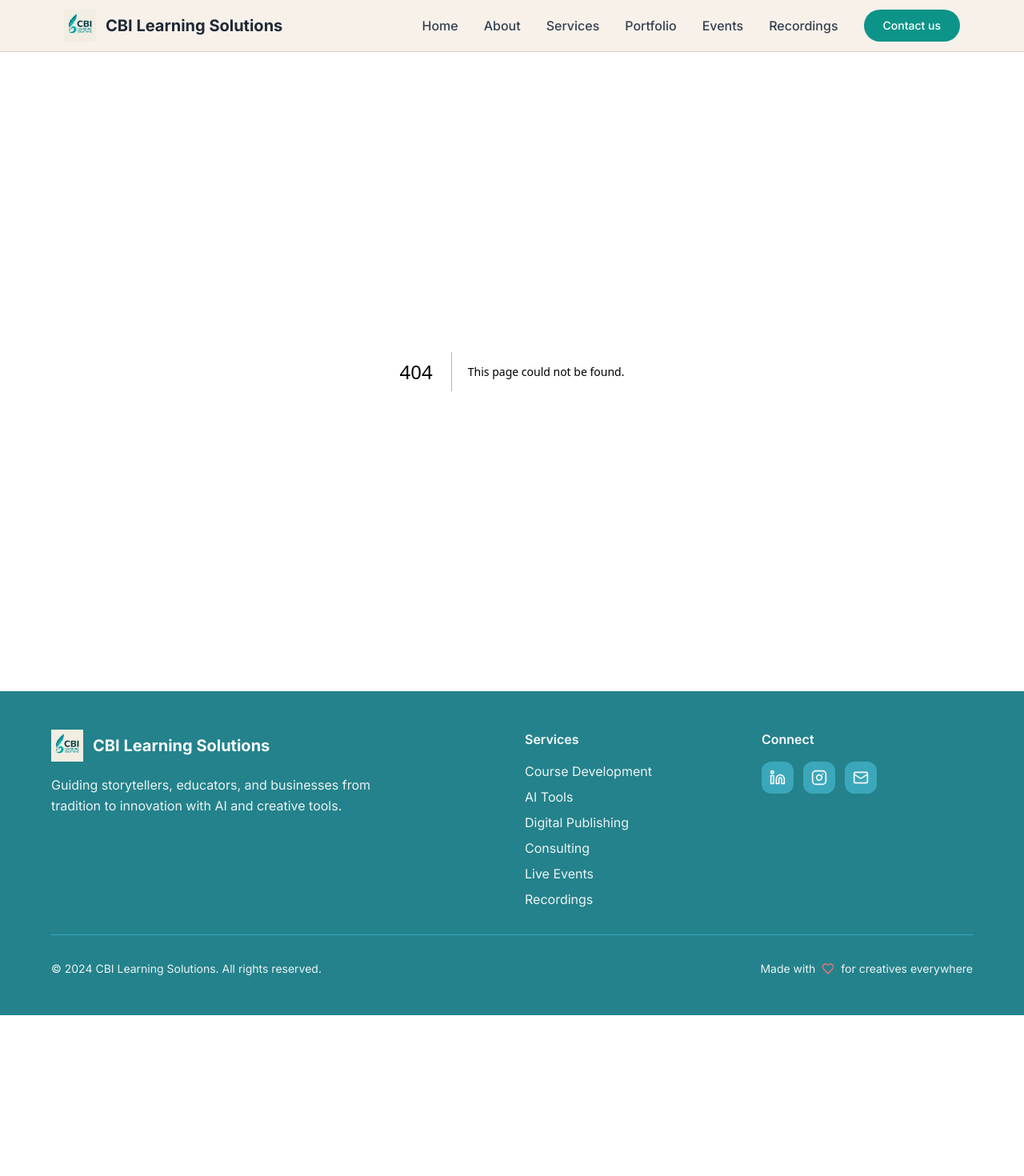
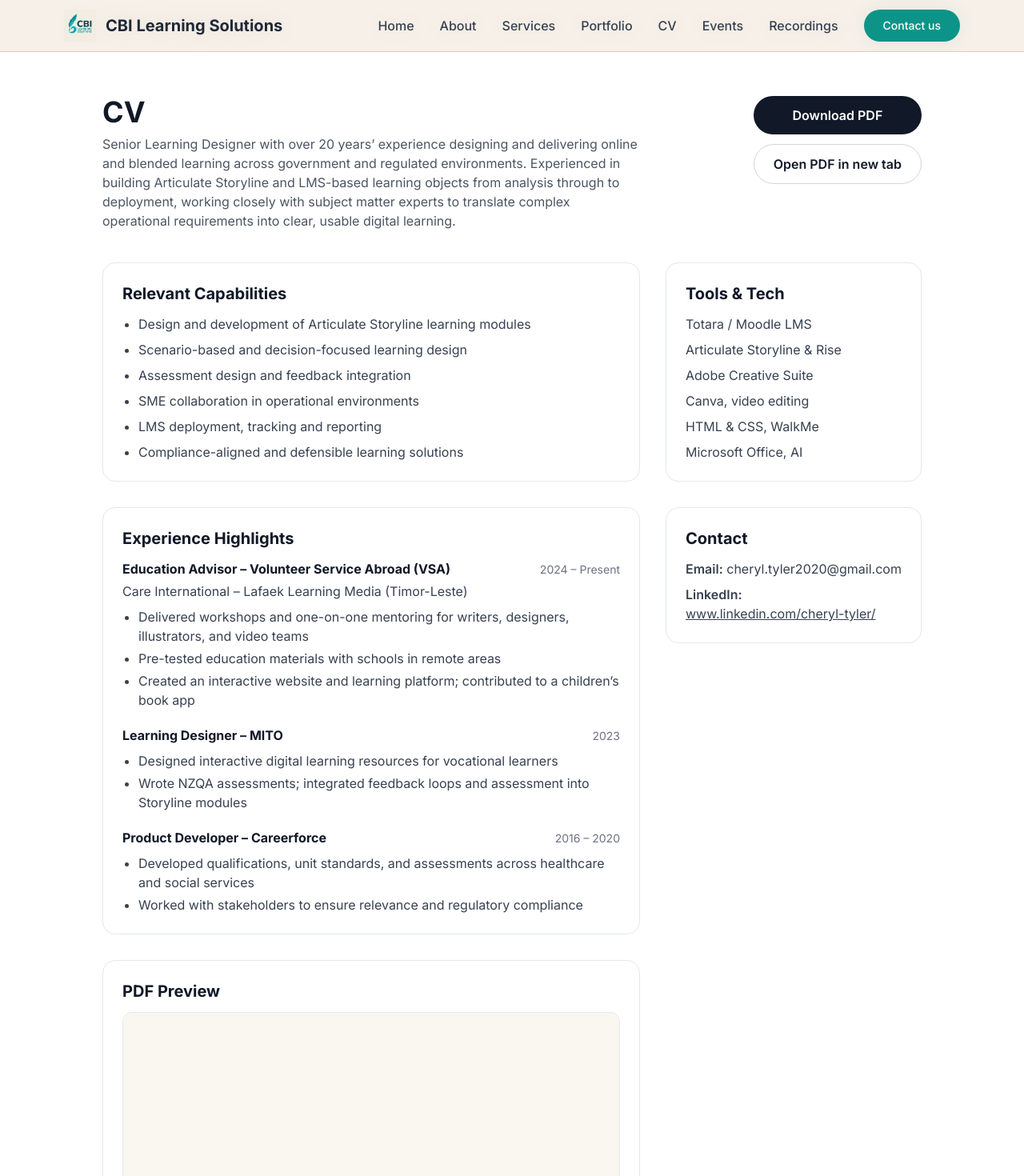
Before and after one commit to ChynaBlueInk/CBI-Solutions, a Next.js app: page /cv in a window 1280 px wide. Before the commit this address had no page. Shown: the top 1470 px of the page at 80% size. Before the commit the page ends 1269 px from the top, so only its background shows below. Built offline with nearby package versions, Linux system fonts and the light colour scheme.

Commit message:
add and update CV info

```diff
--- a/app/components/Navigation.tsx
+++ b/app/components/Navigation.tsx
@@ -1,22 +1,23 @@
 // app/components/Navigation.tsx
 "use client"
 
-import { useState } from "react"
+import {useState}from "react"
 import Link from "next/link"
 import Image from "next/image"
-import { Menu, X } from "lucide-react"
-import { Button } from "@/components/ui/button"
+import {Menu,X}from "lucide-react"
+import {Button}from "@/components/ui/button"
 
 export default function Navigation() {
-  const [isOpen, setIsOpen] = useState(false)
+  const [isOpen,setIsOpen]=useState(false)
 
-  const navItems = [
-    { name: "Home", href: "/" },
-    { name: "About", href: "/about" },
-    { name: "Services", href: "/services" },
-    { name: "Portfolio", href: "/portfolio" },
-    { name: "Events", href: "/events" },
-    { name: "Recordings", href: "/recordings" },
+  const navItems=[
+    {name:"Home",href:"/"},
+    {name:"About",href:"/about"},
+    {name:"Services",href:"/services"},
+    {name:"Portfolio",href:"/portfolio"},
+    {name:"CV",href:"/cv"},
+    {name:"Events",href:"/events"},
+    {name:"Recordings",href:"/recordings"},
   ]
 
   return (
@@ -26,7 +27,7 @@ export default function Navigation() {
           {/* Logo + Brand */}
           <Link href="/" className="flex items-center gap-3">
             <Image
-              src="/brand/cbi-logo.png" // ✅ save your new logo here
+              src="/brand/cbi-logo.png"
               alt="CBI Learning Solutions"
               width={40}
               height={40}
@@ -40,7 +41,7 @@ export default function Navigation() {
 
           {/* Desktop Nav */}
           <div className="hidden md:flex items-center gap-8">
-            {navItems.map((item) => (
+            {navItems.map((item)=>(
               <Link
                 key={item.name}
                 href={item.href}
@@ -55,26 +56,26 @@ export default function Navigation() {
           </div>
 
           {/* Mobile Menu Button */}
-          <button className="md:hidden" onClick={() => setIsOpen(!isOpen)}>
-            {isOpen ? <X className="w-6 h-6" /> : <Menu className="w-6 h-6" />}
+          <button className="md:hidden" onClick={()=>setIsOpen(!isOpen)}>
+            {isOpen?<X className="w-6 h-6" />:<Menu className="w-6 h-6" />}
           </button>
         </div>
 
         {/* Mobile Menu */}
-        {isOpen && (
+        {isOpen&&(
           <div className="md:hidden py-4 border-t border-gray-200">
-            {navItems.map((item) => (
+            {navItems.map((item)=>(
               <Link
                 key={item.name}
                 href={item.href}
                 className="block py-2 text-gray-700 hover:text-teal-700 font-medium transition-colors"
-                onClick={() => setIsOpen(false)}
+                onClick={()=>setIsOpen(false)}
               >
                 {item.name}
               </Link>
             ))}
             <Button asChild className="w-full mt-4 bg-teal-600 hover:bg-teal-700 text-white rounded-full">
-              <Link href="/contact?intent=start" onClick={() => setIsOpen(false)}>
+              <Link href="/contact?intent=start" onClick={()=>setIsOpen(false)}>
                 Get Started
               </Link>
             </Button>
--- /dev/null
+++ b/app/cv/page.tsx
@@ -0,0 +1,149 @@
+import Navigation from "../components/Navigation"
+
+const CV_PDF_URL="/cv/Cheryl-Tyler-CV-2026.pdf"
+
+export const metadata={
+  title:"CV | Cheryl Tyler",
+  description:"Senior Learning Designer – online learning objects, Storyline, LMS, compliance-aligned learning."
+}
+
+export default function CVPage() {
+  return (
+    <main className="min-h-screen bg-background">
+      <Navigation />
+
+      <section className="px-4 py-14 bg-white">
+        <div className="max-w-5xl mx-auto">
+          <div className="flex flex-col gap-6 md:flex-row md:items-start md:justify-between">
+            <div>
+              <h1 className="text-4xl font-bold text-gray-900">CV</h1>
+              <p className="text-gray-600 mt-2 max-w-2xl">
+                Senior Learning Designer with over 20 years’ experience designing and delivering online and blended learning
+                across government and regulated environments. Experienced in building Articulate Storyline and LMS-based learning
+                objects from analysis through to deployment, working closely with subject matter experts to translate complex
+                operational requirements into clear, usable digital learning.
+              </p>
+            </div>
+
+            <div className="flex flex-col gap-3 w-full md:w-auto">
+              <a
+                href={CV_PDF_URL}
+                className="inline-flex items-center justify-center rounded-full bg-gray-900 text-white px-6 py-3 font-semibold hover:bg-gray-800 transition"
+                download
+              >
+                Download PDF
+              </a>
+
+              <a
+                href={CV_PDF_URL}
+                className="inline-flex items-center justify-center rounded-full border border-gray-300 bg-white text-gray-900 px-6 py-3 font-semibold hover:bg-gray-50 transition"
+                target="_blank"
+                rel="noreferrer"
+              >
+                Open PDF in new tab
+              </a>
+            </div>
+          </div>
+
+          <div className="grid gap-8 mt-10 md:grid-cols-3">
+            <div className="md:col-span-2 space-y-8">
+              <section className="border border-gray-200 rounded-2xl p-6">
+                <h2 className="text-xl font-bold text-gray-900 mb-3">Relevant Capabilities</h2>
+                <ul className="list-disc pl-5 text-gray-700 space-y-2">
+                  <li>Design and development of Articulate Storyline learning modules</li>
+                  <li>Scenario-based and decision-focused learning design</li>
+                  <li>Assessment design and feedback integration</li>
+                  <li>SME collaboration in operational environments</li>
+                  <li>LMS deployment, tracking and reporting</li>
+                  <li>Compliance-aligned and defensible learning solutions</li>
+                </ul>
+              </section>
+
+              <section className="border border-gray-200 rounded-2xl p-6">
+                <h2 className="text-xl font-bold text-gray-900 mb-3">Experience Highlights</h2>
+
+                <div className="space-y-5">
+                  <div>
+                    <div className="flex flex-wrap items-baseline justify-between gap-2">
+                      <h3 className="font-bold text-gray-900">Education Advisor – Volunteer Service Abroad (VSA)</h3>
+                      <span className="text-sm text-gray-500">2024 – Present</span>
+                    </div>
+                    <p className="text-gray-700 mt-1">Care International – Lafaek Learning Media (Timor-Leste)</p>
+                    <ul className="list-disc pl-5 text-gray-700 mt-2 space-y-1">
+                      <li>Delivered workshops and one-on-one mentoring for writers, designers, illustrators, and video teams</li>
+                      <li>Pre-tested education materials with schools in remote areas</li>
+                      <li>Created an interactive website and learning platform; contributed to a children’s book app</li>
+                    </ul>
+                  </div>
+
+                  <div>
+                    <div className="flex flex-wrap items-baseline justify-between gap-2">
+                      <h3 className="font-bold text-gray-900">Learning Designer – MITO</h3>
+                      <span className="text-sm text-gray-500">2023</span>
+                    </div>
+                    <ul className="list-disc pl-5 text-gray-700 mt-2 space-y-1">
+                      <li>Designed interactive digital learning resources for vocational learners</li>
+                      <li>Wrote NZQA assessments; integrated feedback loops and assessment into Storyline modules</li>
+                    </ul>
+                  </div>
+
+                  <div>
+                    <div className="flex flex-wrap items-baseline justify-between gap-2">
+                      <h3 className="font-bold text-gray-900">Product Developer – Careerforce</h3>
+                      <span className="text-sm text-gray-500">2016 – 2020</span>
+                    </div>
+                    <ul className="list-disc pl-5 text-gray-700 mt-2 space-y-1">
+                      <li>Developed qualifications, unit standards, and assessments across healthcare and social services</li>
+                      <li>Worked with stakeholders to ensure relevance and regulatory compliance</li>
+                    </ul>
+                  </div>
+                </div>
+              </section>
+
+              <section className="border border-gray-200 rounded-2xl p-6">
+                <h2 className="text-xl font-bold text-gray-900 mb-3">PDF Preview</h2>
+                <div className="rounded-xl overflow-hidden border border-gray-200 bg-gray-50">
+                  <iframe
+                    src={`${CV_PDF_URL}#view=FitH`}
+                    className="w-full h-[900px]"
+                    title="CV PDF Preview"
+                  />
+                </div>
+                <p className="text-sm text-gray-500 mt-3">
+                  If the preview doesn’t load on a device, use “Open PDF in new tab” or “Download PDF”.
+                </p>
+              </section>
+            </div>
+
+            <aside className="space-y-8">
+              <section className="border border-gray-200 rounded-2xl p-6">
+                <h2 className="text-xl font-bold text-gray-900 mb-3">Tools & Tech</h2>
+                <ul className="text-gray-700 space-y-2">
+                  <li>Totara / Moodle LMS</li>
+                  <li>Articulate Storyline & Rise</li>
+                  <li>Adobe Creative Suite</li>
+                  <li>Canva, video editing</li>
+                  <li>HTML & CSS, WalkMe</li>
+                  <li>Microsoft Office, AI</li>
+                </ul>
+              </section>
+
+              <section className="border border-gray-200 rounded-2xl p-6">
+                <h2 className="text-xl font-bold text-gray-900 mb-3">Contact</h2>
+                <p className="text-gray-700">
+                  <span className="font-semibold">Email:</span> cheryl.tyler2020@gmail.com
+                </p>
+                <p className="text-gray-700 mt-2">
+                  <span className="font-semibold">LinkedIn:</span>{" "}
+                  <a className="underline" href="https://www.linkedin.com/cheryl-tyler/" target="_blank" rel="noreferrer">
+                    www.linkedin.com/cheryl-tyler/
+                  </a>
+                </p>
+              </section>
+            </aside>
+          </div>
+        </div>
+      </section>
+    </main>
+  )
+}
```
Also changed, not shown: 1 other file (tests, documents, lock files or other folders).
